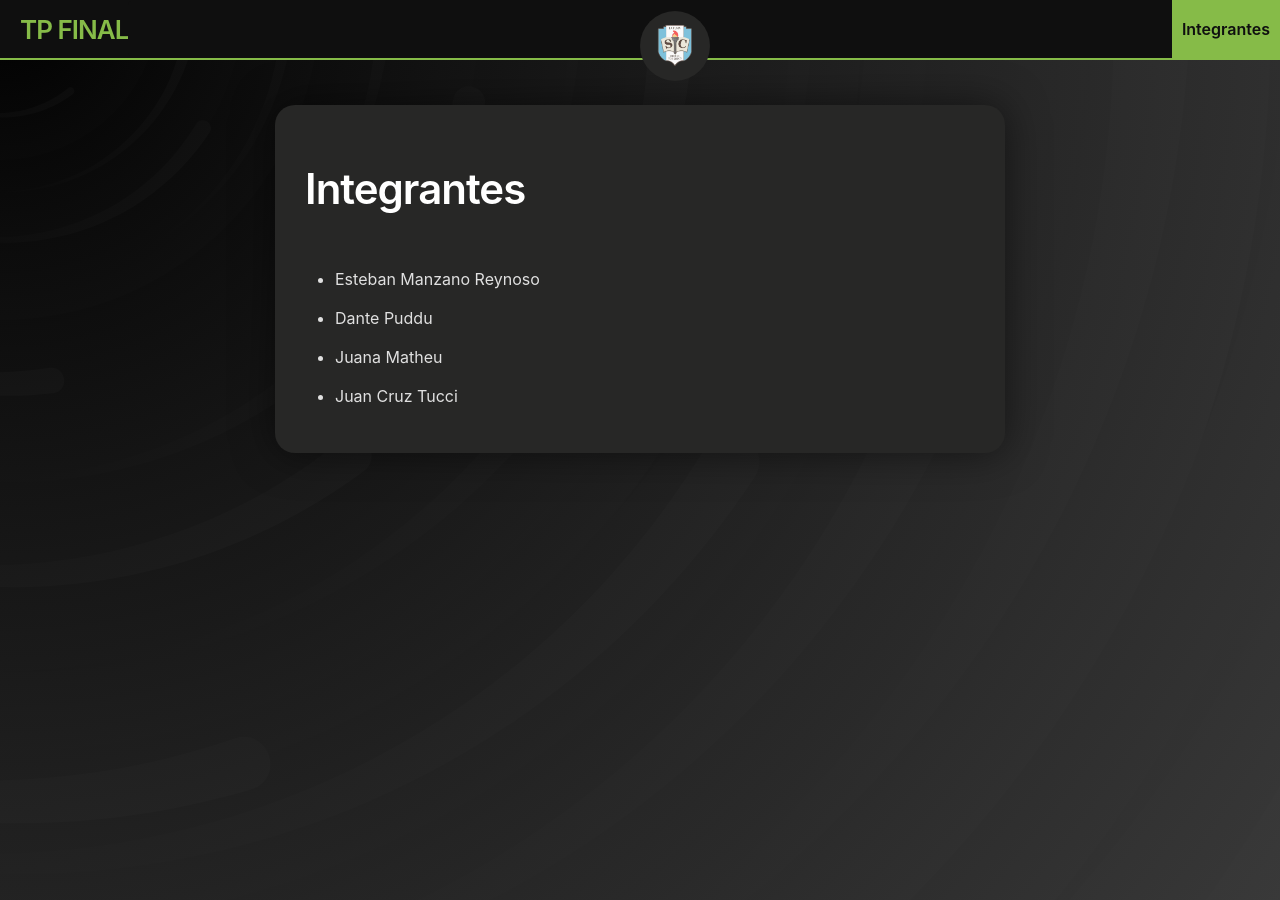
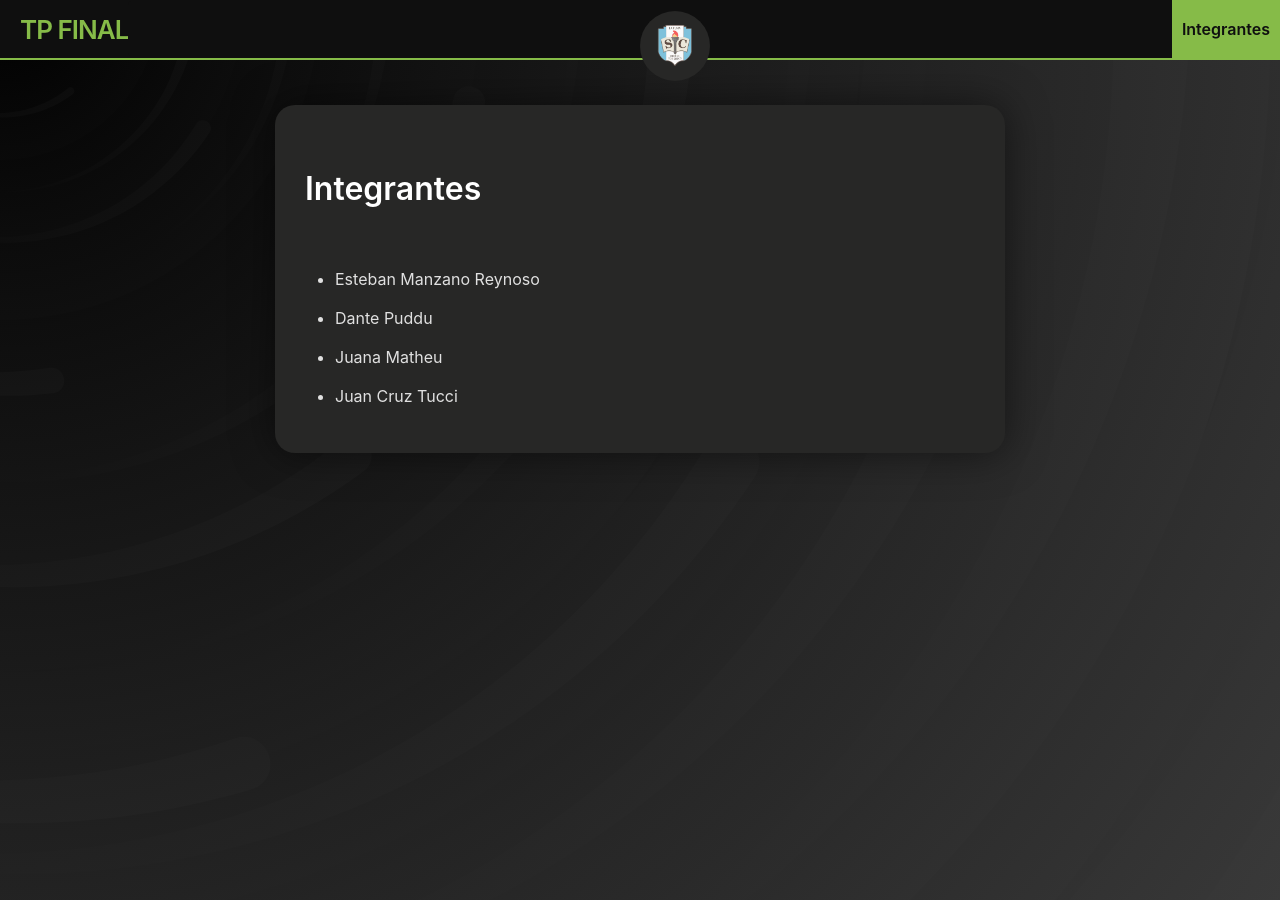
Before and after one commit to tpnashe1/tpnashe1, a Jekyll site: the page built from about.md, in a window 1280 px wide. Built offline with Jekyll 4.4.1, drawn with Linux system fonts in a browser that asks for light colours.

Commit message:
Add files via upload

```diff
--- a/about.md
+++ b/about.md
@@ -3,7 +3,7 @@ title: Integrantes
 layout: page
 ---
 
-<h1>Integrantes</h1>
+<h2>Integrantes</h2>
 <br>
 
 * Esteban Manzano Reynoso
```
